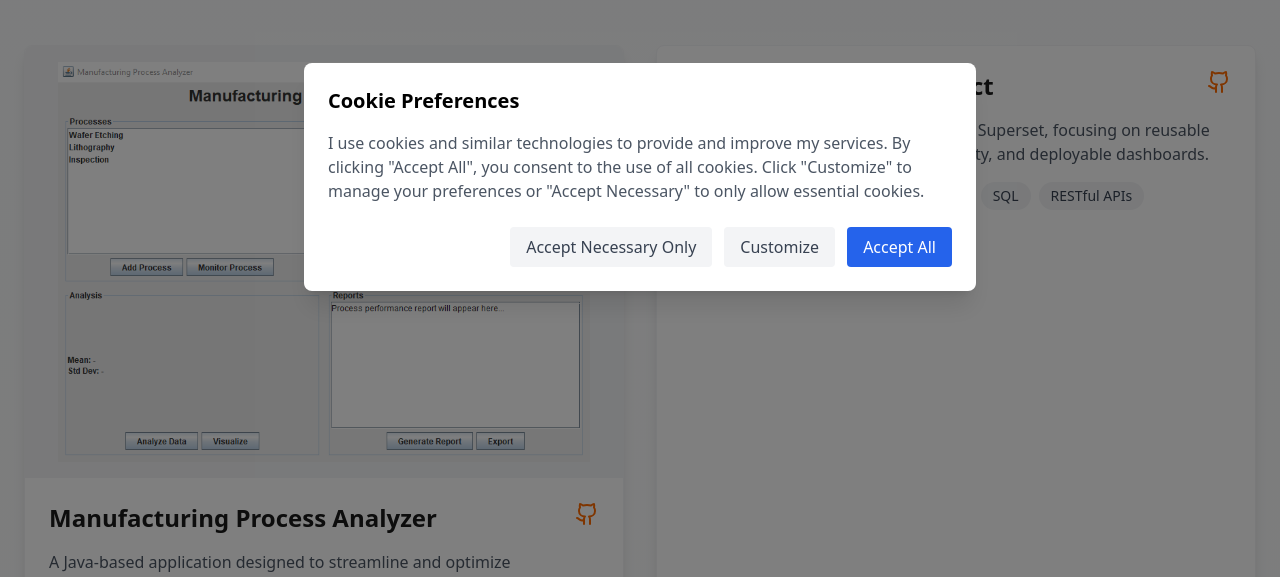
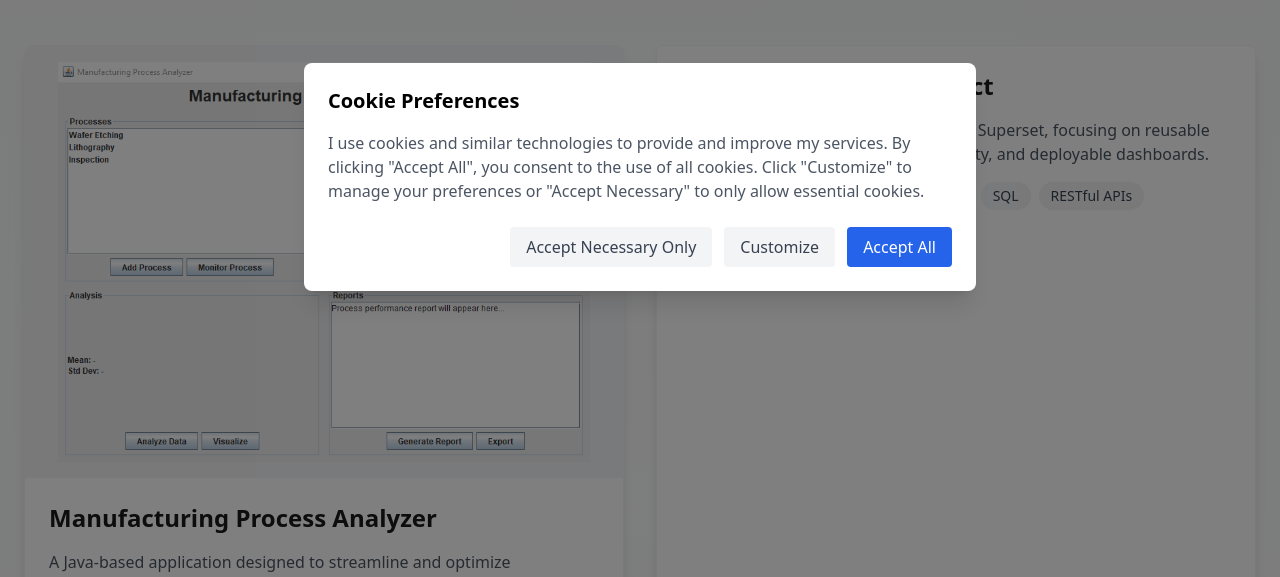
Before and after one commit to mmdmcy/KattekeCompanyWebsite, a React (Vite) app: page /portfolio in a window 1280 px wide. Shown: the part 223-800 px from the top of the page. Built offline with nearby package versions, Linux system fonts and the light colour scheme.

Commit message:
Update Portfolio.tsx

```diff
--- a/src/pages/Portfolio.tsx
+++ b/src/pages/Portfolio.tsx
@@ -1,11 +1,9 @@
 import React, { useState } from 'react';
 import { useLanguage } from '../contexts/LanguageContext';
-import { Github } from 'lucide-react';
 import { ImageModal } from '../components/ImageModal';
 
 interface Project {
   title: string;
-  link: string;
   overview: string;
   technologies: string[];
   images?: string[];
@@ -18,40 +16,34 @@ export default function Portfolio() {
   const projects: Project[] = [
     {
       title: "Manufacturing Process Analyzer",
-      link: "https://github.com/mmdmcy/manufacturing-process-analyzer",
       overview: "A Java-based application designed to streamline and optimize manufacturing processes through data analysis and reporting. Features comprehensive data management, process control, and statistical analysis capabilities.",
       technologies: ["Java", "SQL", "Object-Oriented Programming", "Statistical Analysis"],
       images: ["manufacturingProcessAnalyzer.png"]
     },
     {
       title: "Superset Analytics Project",
-      link: "https://github.com/mmdmcy/manufacturing-process-analyzer",
       overview: "A data analytics platform using Apache Superset, focusing on reusable data layer visualization, data connectivity, and deployable dashboards.",
       technologies: ["Apache Superset", "Docker", "Python", "SQL", "RESTful APIs"]
     },
     {
       title: "Metrology Tools Project",
-      link: "https://github.com/mmdmcy/metrology-tools",
       overview: "A lightweight web application enhancing team collaboration through Holiday Helper, PI Planner, and RD Test Mode tools. Built for efficient resource management and planning.",
       technologies: ["ASP.NET Core", "JavaScript", "HTML", "CSS", "RESTful APIs"],
       images: ["MetrologyTools.png"]
     },
     {
       title: "Software Update System",
-      link: "https://github.com/mmdmcy/Software-Update-System",
       overview: "A framework for performing non-disruptive software updates across interconnected processes in complex systems where continuous operation is critical.",
       technologies: ["Python", "Flask", "PyYAML", "Pytest", "Multiprocessing"]
     },
     {
       title: "Product Report Integration System",
-      link: "https://github.com/mmdmcy/Product-Report-Integration",
       overview: "A centralized system for generating, managing, and distributing product reports, integrating Python and PowerShell scripts for automated data processing.",
       technologies: ["Python", "PowerShell", "Jinja2", "JSON", "Matplotlib"],
       images: ["ProductReportIntegration_SecurityStatusDashboard.png", "ProductReportIntegration_security_status_pie.png"]
     },
     {
       title: "System Dynamics Simulator",
-      link: "https://github.com/mmdmcy/System-Dynamics-Simulator",
       overview: "A real-time system dynamics visualization and monitoring dashboard for high-precision manufacturing environments, demonstrating complex system interactions.",
       technologies: ["React", "TypeScript", "Tailwind CSS", "Recharts"],
       images: ["systemDynamicsSimulator.png", "SystemDynamicsSimulator2.png"]
@@ -87,17 +79,7 @@ export default function Portfolio() {
                 </div>
               )}
               <div className="p-6">
-                <div className="flex justify-between items-start mb-4">
-                  <h2 className="text-2xl font-bold text-brand-black">{project.title}</h2>
-                  <a
-                    href={project.link}
-                    target="_blank"
-                    rel="noopener noreferrer"
-                    className="text-brand-orange hover:text-opacity-80 transition-colors"
-                  >
-                    <Github size={24} />
-                  </a>
-                </div>
+                <h2 className="text-2xl font-bold text-brand-black mb-4">{project.title}</h2>
                 <p className="text-gray-600 mb-4">{project.overview}</p>
                 <div className="flex flex-wrap gap-2">
                   {project.technologies.map((tech, techIndex) => (
```
